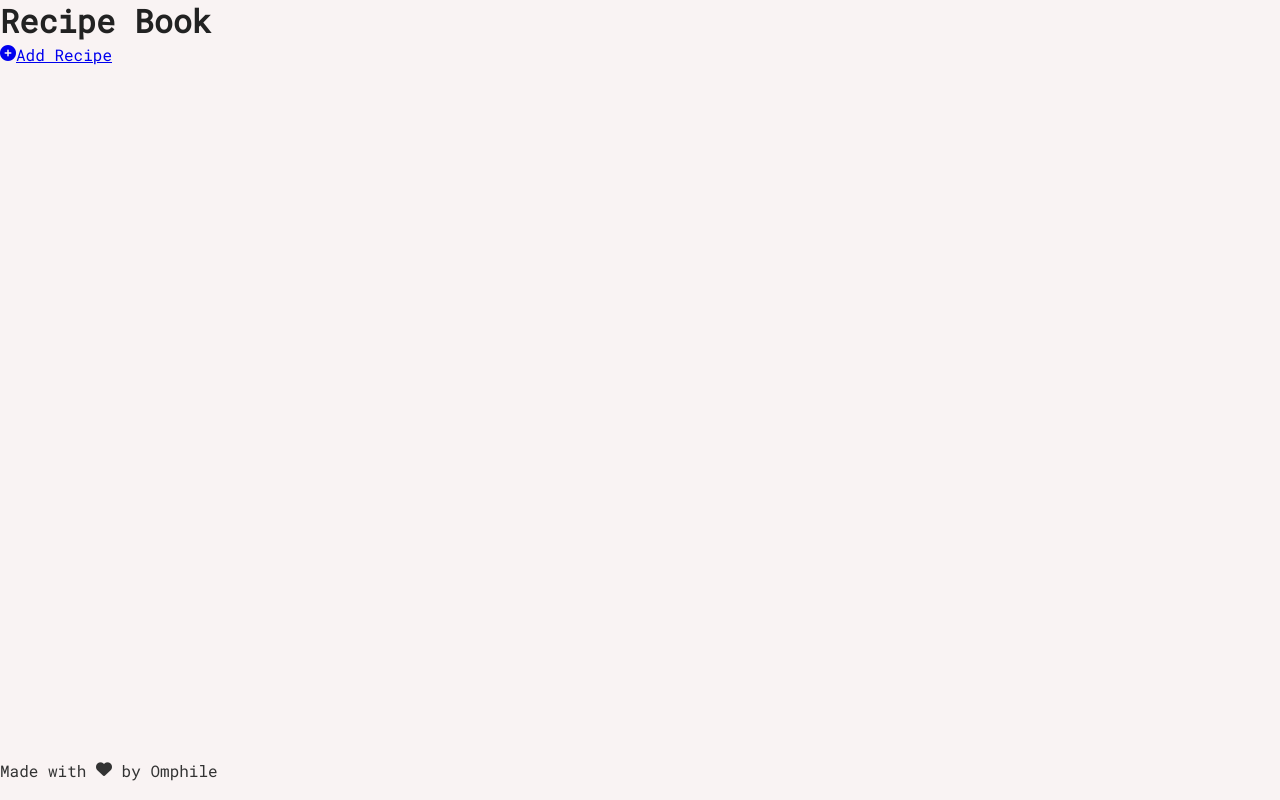
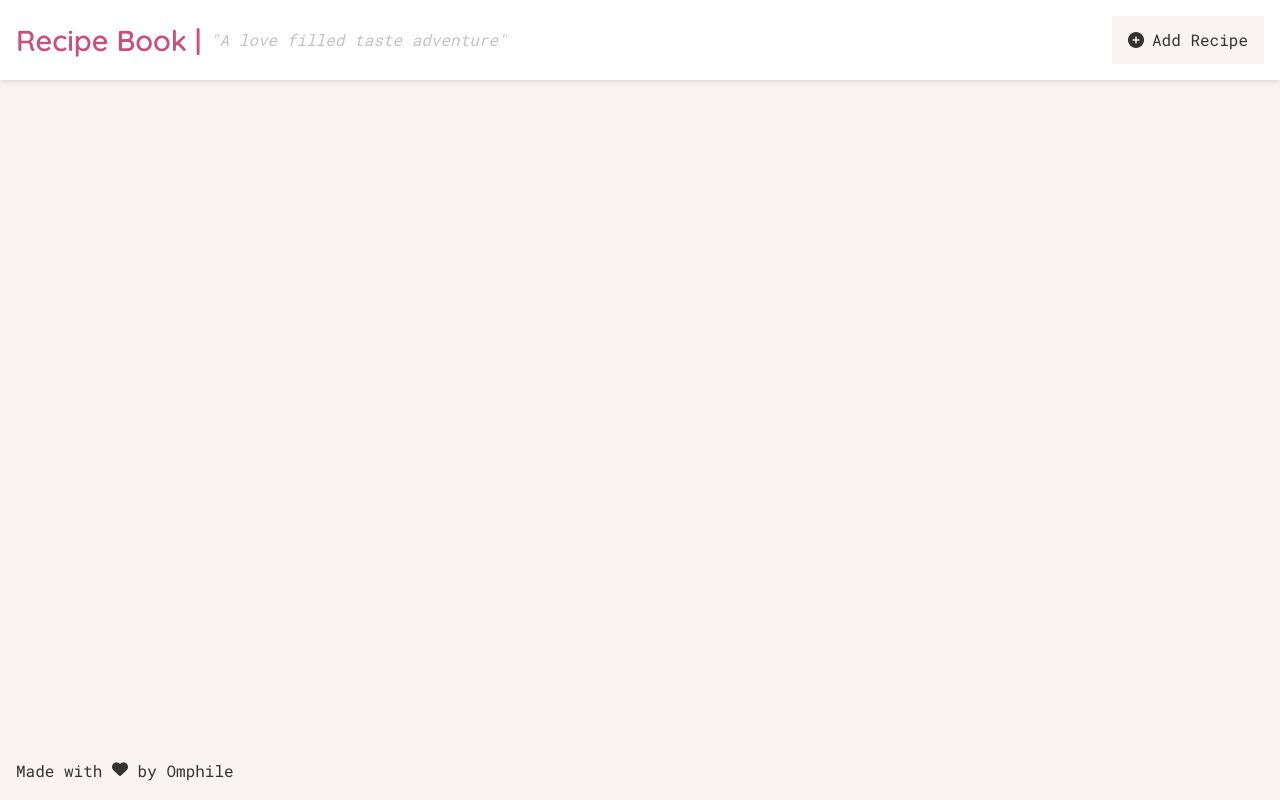
Before and after one commit to OmphileMokhuane/RecipeBook, a website: page public/index.html in a window 1280 px wide. Drawn offline with Linux system fonts and the light colour scheme.

Commit message:
Styled the header; added basic layout for the hero section, recipe section and modals for viewing recipes and adding recipes

```diff
--- a/public/index.html
+++ b/public/index.html
@@ -10,7 +10,7 @@
 </head>
 <body>
     <header>
-        <h1>Recipe Book</h1>
+        <h1>Recipe Book | <span class="subtitle">"A love filled taste adventure"</span></h1>
         <nav>
             <ul>
                 <li>
@@ -19,7 +19,21 @@
             </ul>
         </nav>
     </header>
-    <main></main>
+    <main>
+        <section id="hero">
+            <div class="hero-info">
+            </div>
+            <div class="hero-image"></div>
+        </section>
+
+        <section id="recipes"></section>
+        <div class="modal hidden" id="recipeModal">
+            <!-- Modal will be loaded dynamically -->
+        </div>
+        <div class="modal hidden" id="add-recipe-modal">
+            <!-- Modal will be loaded dynamically -->
+        </div>
+    </main>
     <footer>
         <p>Made with <i class="fas fa-heart"></i> by Omphile</p>
     </footer>
--- a/public/style.css
+++ b/public/style.css
@@ -31,7 +31,7 @@ body {
 
 h1, h2, h3, h4, h5, h6 {
     font-weight: 600;
-    line-height: 1.3;
+    line-height: 1.4;
     color: #222;
 }
 
@@ -48,3 +48,71 @@ p {
 header { grid-area: header; }
 main { grid-area: main; }
 footer { grid-area: footer; }
+
+header, main, footer {
+    padding: 0 1rem;
+}
+
+
+/* Header */
+header {
+    background-color: #fff;
+    display: flex;
+    justify-content: space-between;
+    align-items: center;
+    position: sticky;
+    top: 0;
+    z-index: 1000;
+    box-shadow: 0 2px 5px rgba(0, 0, 0, 0.1);
+    width: 100%;
+    height: 80px;
+}
+
+header h1 {
+    font-family: 'Quicksand', sans-serif;
+    font-size: 1.8rem;
+    color: #c94f7c;
+    display: flex;
+    align-items: center;
+}
+
+.subtitle {
+    font-weight: 400;
+    font-style: italic;
+    font-size: 1rem;
+    color: #a29d9d9e;
+    margin-left: 0.5rem;
+}
+
+header nav ul {
+    list-style: none;
+    display: flex;
+}
+
+header nav ul li{
+    height: 3rem;
+    display: flex;
+    justify-content: center;
+    align-items: center;
+}
+
+header nav ul li a {
+    text-decoration: none;
+    color: #333;
+    padding: 0 1rem;
+    font-weight: 500;
+    transition: color 0.3s ease;
+    background-color: #f9f3f3;
+    display: flex;
+    flex-direction: row;
+    gap: 0.5rem;
+    align-items: center;
+    height: 100%;
+    box-shadow: 0 2px 5px rgba(0, 0, 0, 0.4);
+    transition: all 0.3s ease;
+}
+
+header nav ul li a:hover {
+    background-color: #f9e3eb;
+    color: #c94f7c;
+}
```
Also changed, not shown: package.json (+8 -4 lines), 2 other files.
